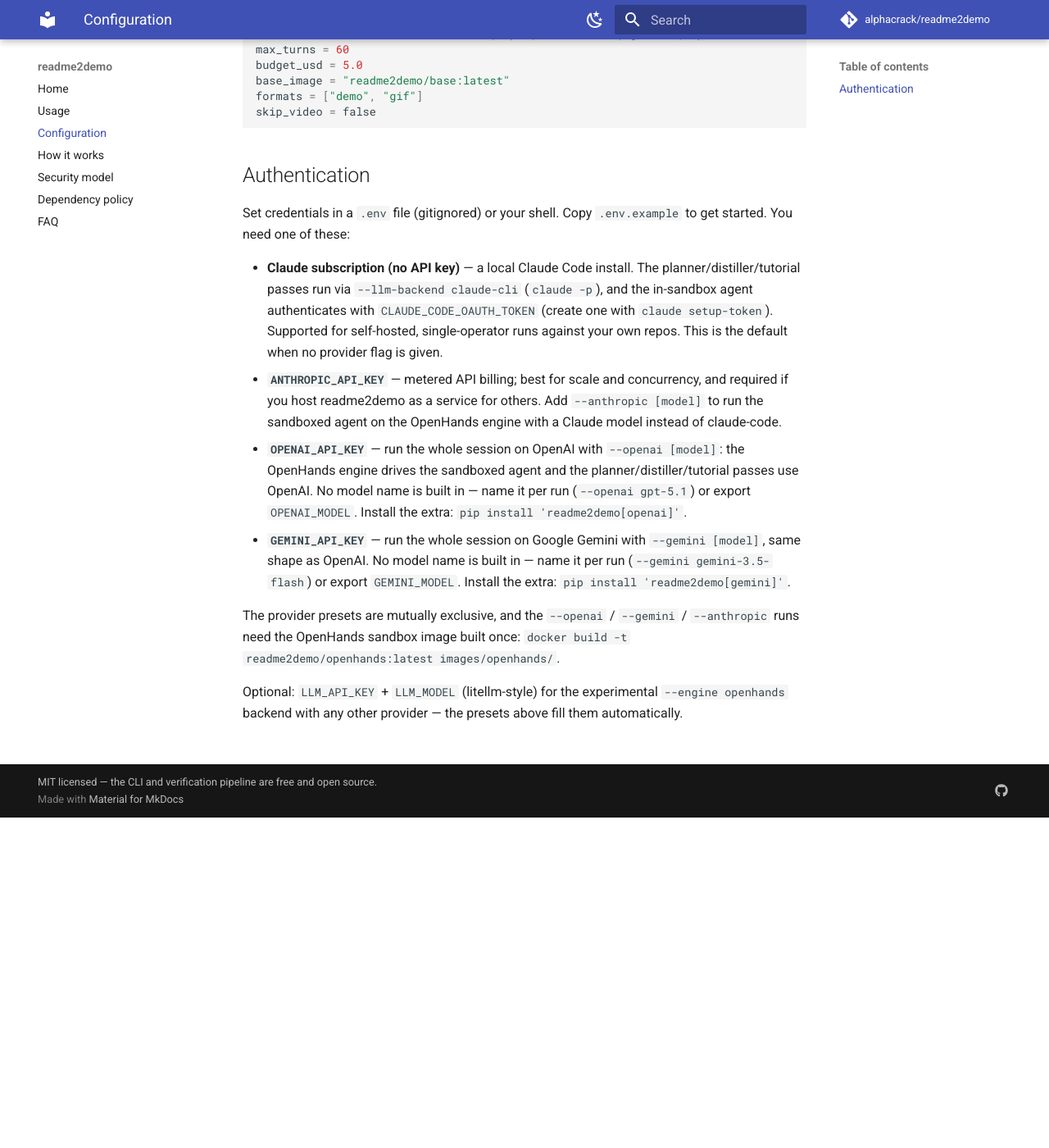
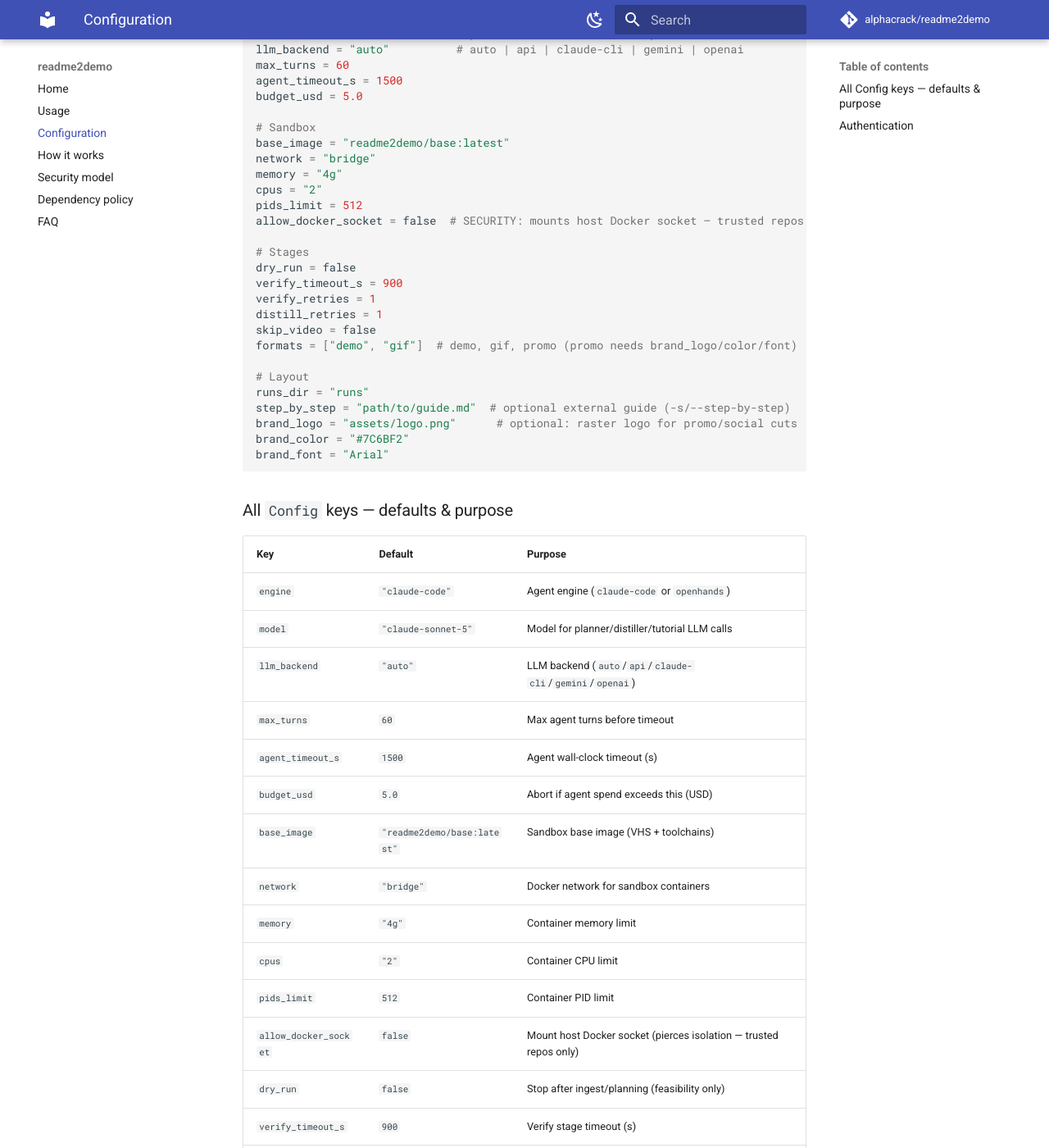
Before and after one commit to alphacrack/readme2demo, an MkDocs documentation site: the page built from docs/configuration.md, in a window 1280 px wide and 1400 px high, scrolled down 403 px. Shown: the whole window at 82% size. Built offline with MkDocs 1.6.1 and Material for MkDocs 9.7.7, drawn with Linux system fonts in a browser that asks for light colours; comment, search, counter and statistics services are not loaded; some of the changed text lies outside the part shown.

Commit message:
docs: document all Config keys with defaults and purpose (#101)
The reference showed only 7 of ~18 toml keys. Add full example plus
table covering every Config field (field comments in config.py are the
one-liners). Closes #101

````diff
--- a/docs/configuration.md
+++ b/docs/configuration.md
@@ -12,15 +12,65 @@
 committed; `readme2demo.toml.example` is the tracked reference.
 
 ```toml
-engine = "claude-code"      # or "openhands" (experimental)
-model = "claude-sonnet-5"   # planner / distiller / tutorial passes
-llm_backend = "auto"        # auto | api | claude-cli | gemini | openai
+# Agent engine
+engine = "claude-code"        # or "openhands"
+model = "claude-sonnet-5"     # planner/distiller/tutorial passes
+llm_backend = "auto"          # auto | api | claude-cli | gemini | openai
 max_turns = 60
+agent_timeout_s = 1500
 budget_usd = 5.0
+
+# Sandbox
 base_image = "readme2demo/base:latest"
-formats = ["demo", "gif"]
+network = "bridge"
+memory = "4g"
+cpus = "2"
+pids_limit = 512
+allow_docker_socket = false  # SECURITY: mounts host Docker socket — trusted repos only
+
+# Stages
+dry_run = false
+verify_timeout_s = 900
+verify_retries = 1
+distill_retries = 1
 skip_video = false
+formats = ["demo", "gif"]  # demo, gif, promo (promo needs brand_logo/color/font)
+
+# Layout
+runs_dir = "runs"
+step_by_step = "path/to/guide.md"  # optional external guide (-s/--step-by-step)
+brand_logo = "assets/logo.png"      # optional: raster logo for promo/social cuts
+brand_color = "#7C6BF2"
+brand_font = "Arial"
 ```
+
+### All `Config` keys — defaults & purpose
+
+| Key | Default | Purpose |
+|-----|---------|---------|
+| `engine` | `"claude-code"` | Agent engine (`claude-code` or `openhands`) |
+| `model` | `"claude-sonnet-5"` | Model for planner/distiller/tutorial LLM calls |
+| `llm_backend` | `"auto"` | LLM backend (`auto`/`api`/`claude-cli`/`gemini`/`openai`) |
+| `max_turns` | `60` | Max agent turns before timeout |
+| `agent_timeout_s` | `1500` | Agent wall-clock timeout (s) |
+| `budget_usd` | `5.0` | Abort if agent spend exceeds this (USD) |
+| `base_image` | `"readme2demo/base:latest"` | Sandbox base image (VHS + toolchains) |
+| `network` | `"bridge"` | Docker network for sandbox containers |
+| `memory` | `"4g"` | Container memory limit |
+| `cpus` | `"2"` | Container CPU limit |
+| `pids_limit` | `512` | Container PID limit |
+| `allow_docker_socket` | `false` | Mount host Docker socket (pierces isolation — trusted repos only) |
+| `dry_run` | `false` | Stop after ingest/planning (feasibility only) |
+| `verify_timeout_s` | `900` | Verify stage timeout (s) |
+| `verify_retries` | `1` | Plain-script retries before distiller feedback |
+| `distill_retries` | `1` | Distiller feedback loops on verify failure |
+| `skip_video` | `false` | Skip video render (tutorial + script only) |
+| `formats` | `["demo","gif"]` | Extra output formats (`demo`/`gif`/`promo`) |
+| `step_by_step` | `null` | Path to external step-by-step guide |
+| `runs_dir` | `"runs"` | Directory for run outputs |
+| `brand_logo` | `null` | Raster logo (`.png`/`.jpg`/`.jpeg`) for promo title/end cards |
+| `brand_color` | `"#7C6BF2"` | Hex accent (`#RRGGBB`) for promo drawtext |
+| `brand_font` | `null` | Font name for promo drawtext (resolved in container) |
 
 ## Authentication
 
````
